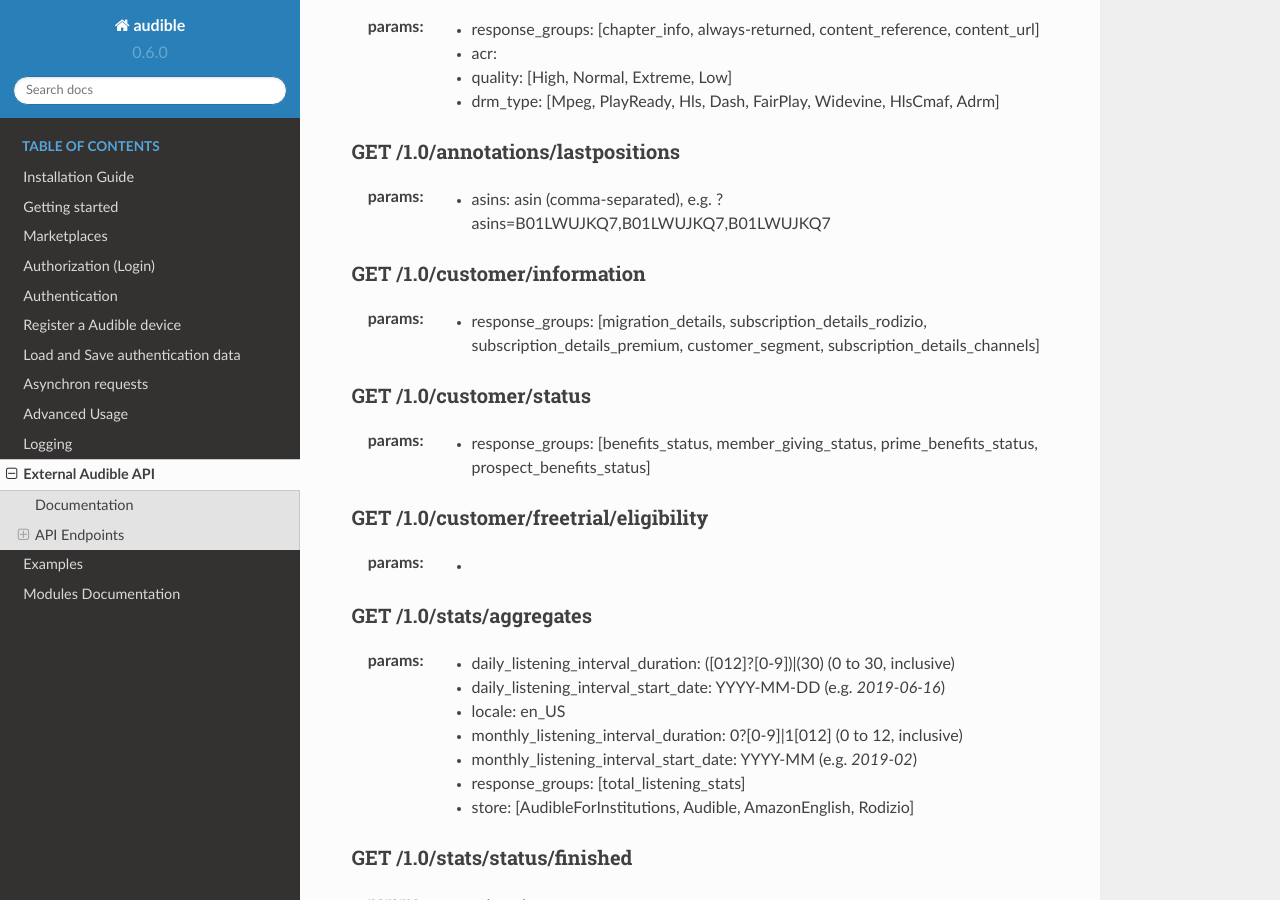
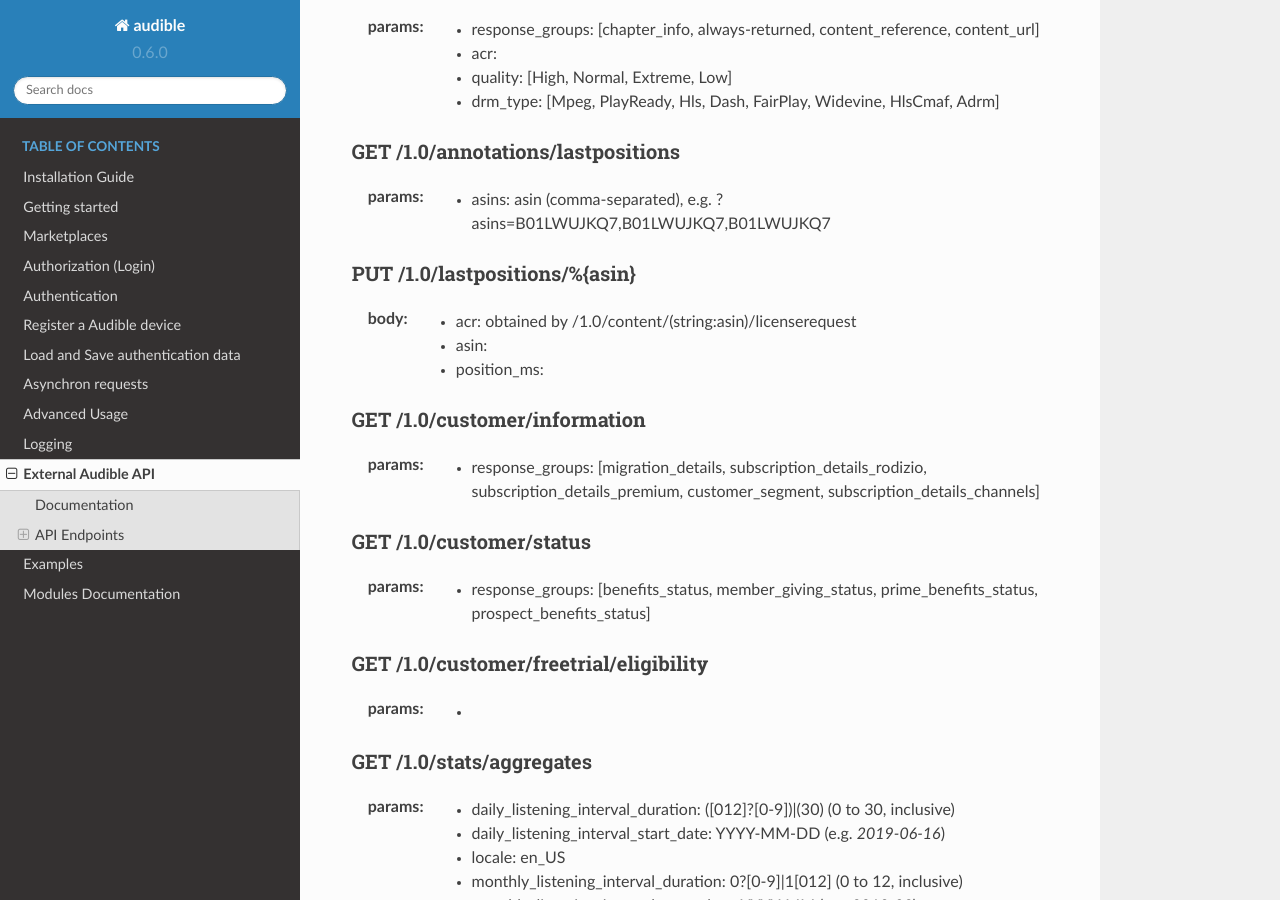
Before and after one commit to mkb79/Audible, a Sphinx documentation site: the page built from docs/source/misc/external_api.rst, in a window 1280 px wide and 900 px high, scrolled down 8987 px. Built offline with Sphinx 7.4.7 and the Read the Docs theme 2.0.0, drawn with Linux system fonts in a browser that asks for light colours.

Commit message:
Docs for External API updated
added description for external PUT request concerning "lastposition" of streamed track for audible API

```diff
--- a/docs/source/misc/external_api.rst
+++ b/docs/source/misc/external_api.rst
@@ -442,12 +442,19 @@
    - quality: [High, Normal, Extreme, Low]
    - drm_type: [Mpeg, PlayReady, Hls, Dash, FairPlay, Widevine, HlsCmaf, Adrm]
 
-
 GET /1.0/annotations/lastpositions
 ----------------------------------
 
 :params:
    - asins: asin (comma-separated), e.g. ?asins=B01LWUJKQ7,B01LWUJKQ7,B01LWUJKQ7
+
+PUT /1.0/lastpositions/%{asin}
+----------------------------------
+
+:body:
+   - acr: obtained by /1.0/content/(string:asin)/licenserequest
+   - asin:
+   - position_ms:
 
 GET /1.0/customer/information
 -----------------------------
```
